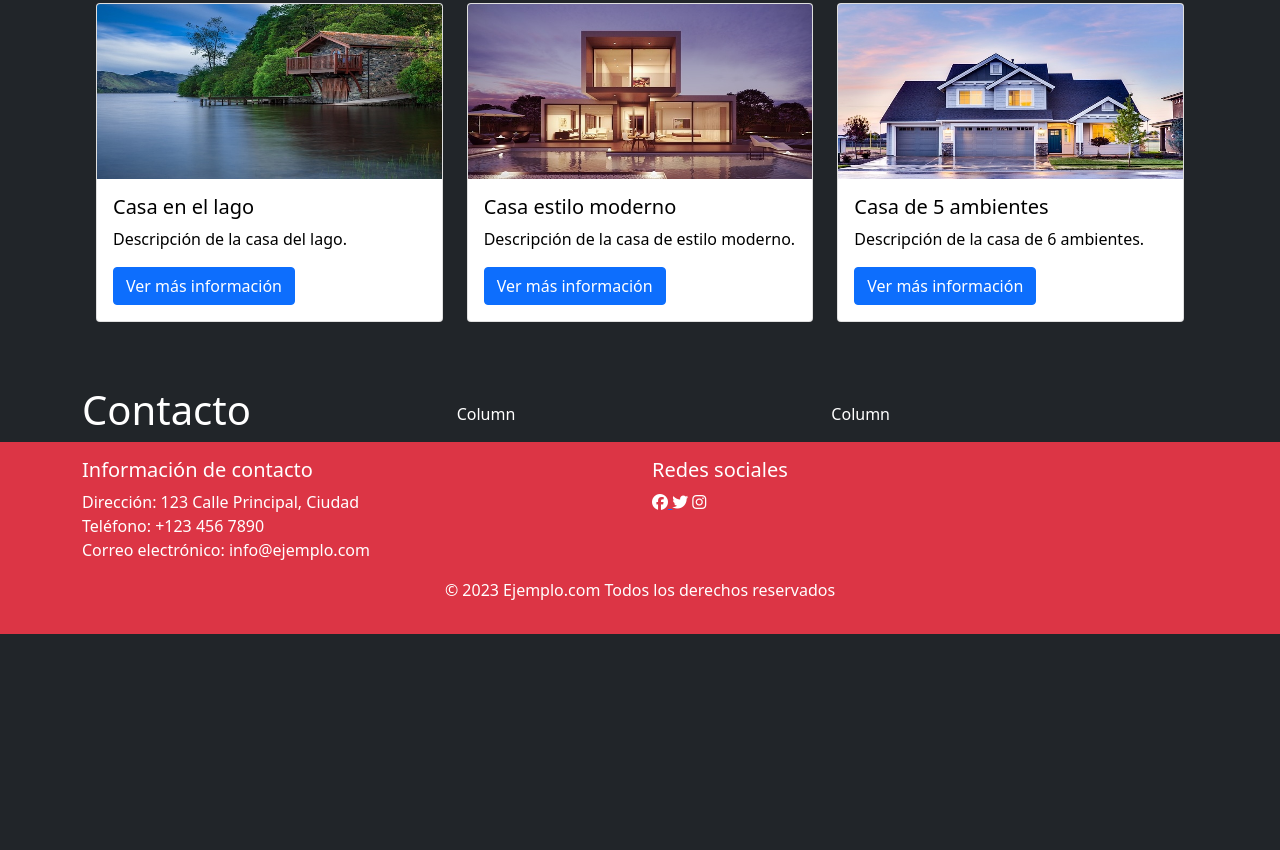
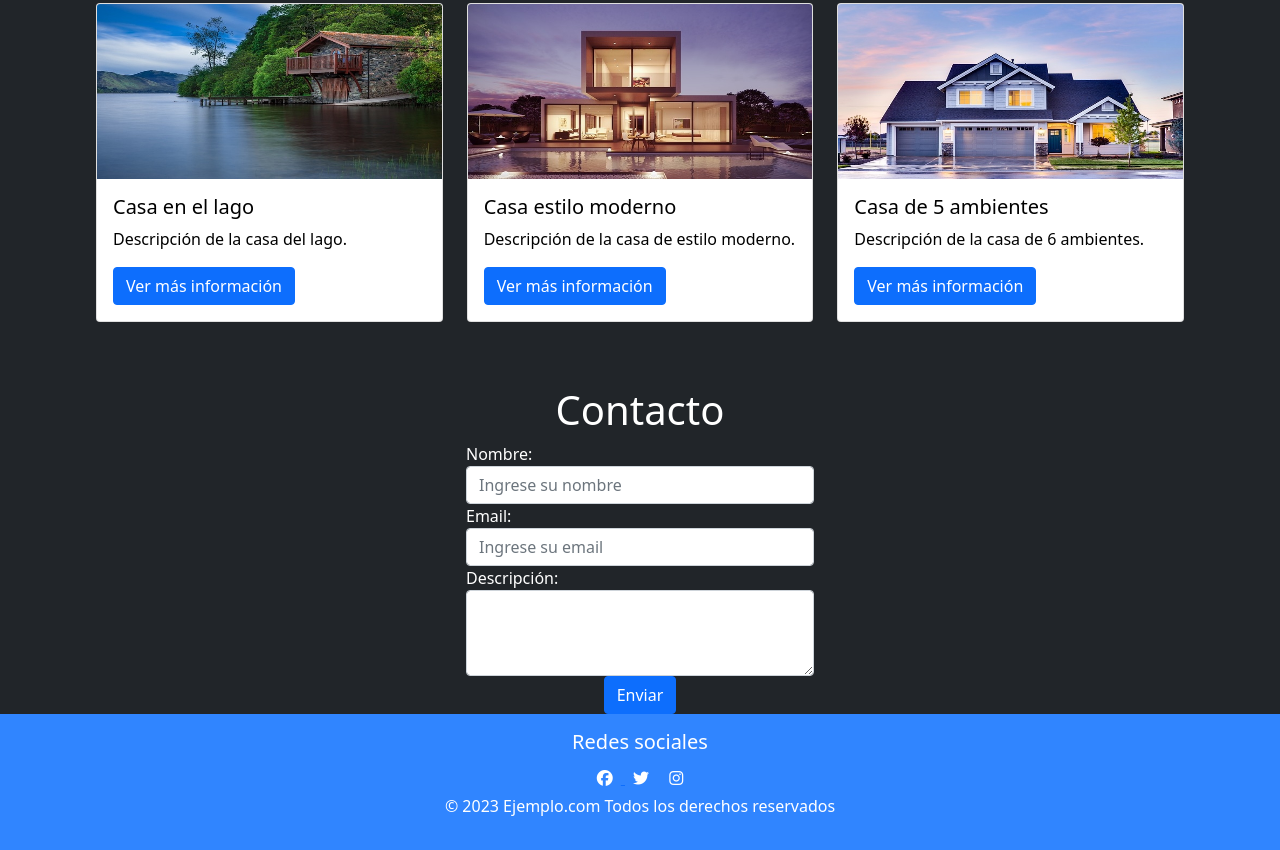
Before and after one commit to juanpoux/rao_propiedades, a plain HTML site: page index.html in a window 1280 px wide. Shown: the part 973-1823 px from the top of the page. Before the commit the page ends 1607 px from the top, so only its background shows below. Drawn offline with nearby package versions, Linux system fonts and the light colour scheme.

Commit message:
:sparkles:  Se cambian detalles en footer, se agrega cuerpo del formulario :sparkles:

```diff
--- a/estilos/styles.css
+++ b/estilos/styles.css
@@ -9,6 +9,14 @@
   background-repeat: no-repeat;
   width: 100%;
 }
+
+
+
+.bg-azul{
+  background-color: #3085FF !important;
+}
+
+
 
 
 .whatsapp-btn {
--- a/index.html
+++ b/index.html
@@ -17,7 +17,7 @@
 
 </head>
 <header>
-    <nav class="navbar navbar-expand-lg navbar-light bg-light">
+    <nav class="navbar navbar-expand-lg navbar-light bg-azul">
         <div class="container-fluid justify-content-center">
           <a class="navbar-brand mx-auto" href="#">RAO Propiedades</a>
           <button class="navbar-toggler" type="button" data-bs-toggle="collapse" data-bs-target="#navbarNav" aria-controls="navbarNav" aria-expanded="false" aria-label="Toggle navigation">
@@ -95,40 +95,59 @@
         <section id="sectionContacto" class="mt-5">
         <div class="container">
 
-            <div class="row justify-content-center align-items-center g-2">
-                <div class="col "><h1>Contacto</h1></div>
-                <div class="col">Column</div>
-                <div class="col">Column</div>
+            <div class="text-center">
+                <div class="col"><h1>Contacto</h1></div>
+            </div>
+
+            <div class="d-flex justify-content-center">
+              <div class="container">
+                <div class="row justify-content-center">
+                  <div class="col-md-4">
+                    <form class="mx-auto">
+                      <div class="form-group">
+                        <label for="nombre">Nombre:</label>
+                        <input type="text" class="form-control" id="nombre" placeholder="Ingrese su nombre">
+                      </div>
+                      <div class="form-group">
+                        <label for="email">Email:</label>
+                        <input type="email" class="form-control" id="email" placeholder="Ingrese su email">
+                      </div>
+                      <div class="form-group">
+                        <label for="descripcion">Descripción:</label>
+                        <textarea class="form-control" id="descripcion" rows="3"></textarea>
+                      </div>
+                      <div class="text-center">
+                        <button type="submit" class="btn btn-primary">Enviar</button>
+                      </div>
+                    </form>
+                  </div>
+                </div>
+              </div>
             </div>
 
         </div>
 
         </section>
 </body>
+<footer class="bg-danger text-light py-3 bg-azul">
+    <div class="container">
 
+      <div class="row">
+        <div class="col-md-12 text-center">
+          <h5 class="" >Redes sociales</h5>
+            <div class="row d-flex justify-content-center">
+              <div>
+                <a href="#"><i class="fab fa-facebook m-2"></i> </a>
+                <a href="#"><i class="fab fa-twitter m-2"></i></a>
+                <a href="#"><i class="fab fa-instagram m-2"></i></a>
+              </div>
 
-<footer class="bg-danger text-light py-3">
-    <div class="container">
-      <div class="row">
-        <div class="col-md-6">
-          <h5>Información de contacto</h5>
-          <ul class="list-unstyled">
-            <li>Dirección: 123 Calle Principal, Ciudad</li>
-            <li>Teléfono: +123 456 7890</li>
-            <li>Correo electrónico: info@ejemplo.com</li>
-          </ul>
-        </div>
-        <div class="col-md-6">
-          <h5>Redes sociales</h5>
-
-            <a href="#"><i class="fab fa-facebook"></i> </a>
-            <a href="#"><i class="fab fa-twitter"></i></a>
-            <a href="#"><i class="fab fa-instagram"></i></a>
-
+            </div>
         </div>
       </div>
+
       <div class="row">
-        <div class="col-12 text-center">
+        <div class="col-12 text-center ">
           <p>&copy; 2023 Ejemplo.com Todos los derechos reservados</p>
         </div>
       </div>
```
